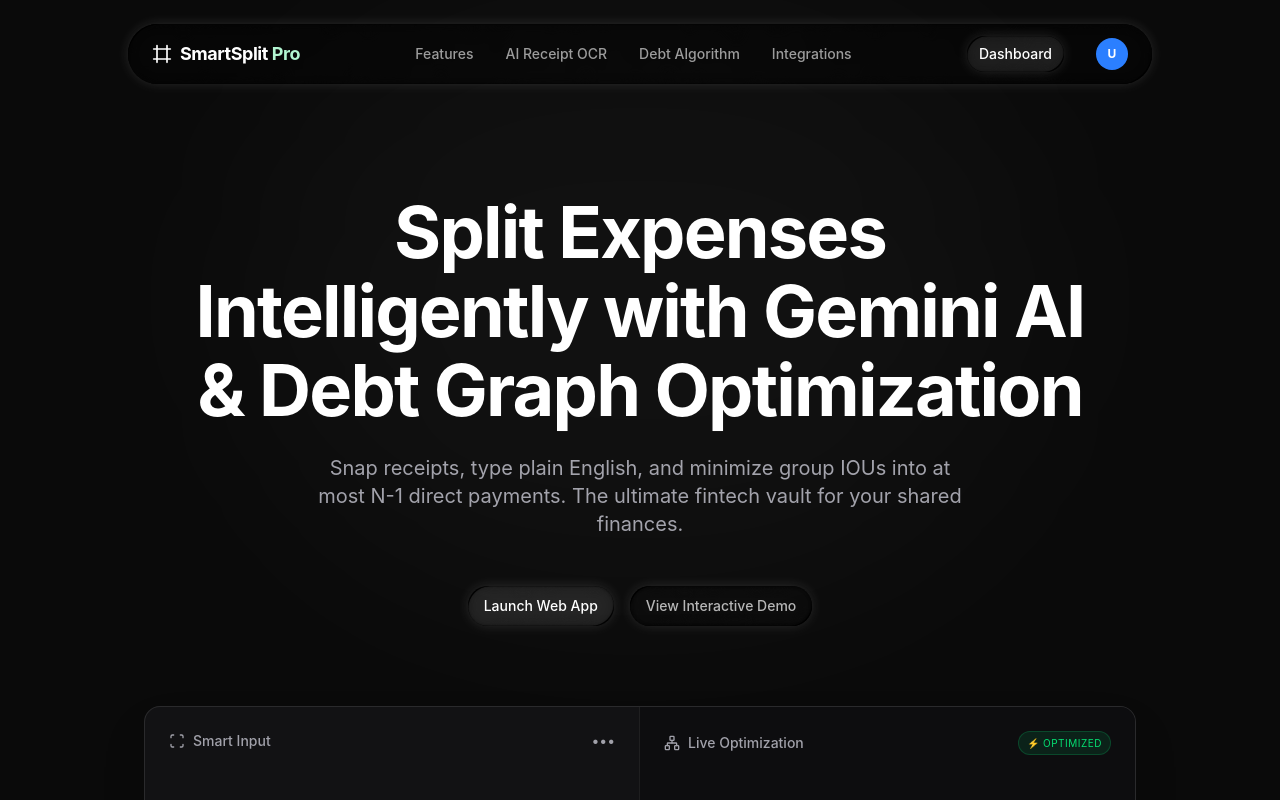
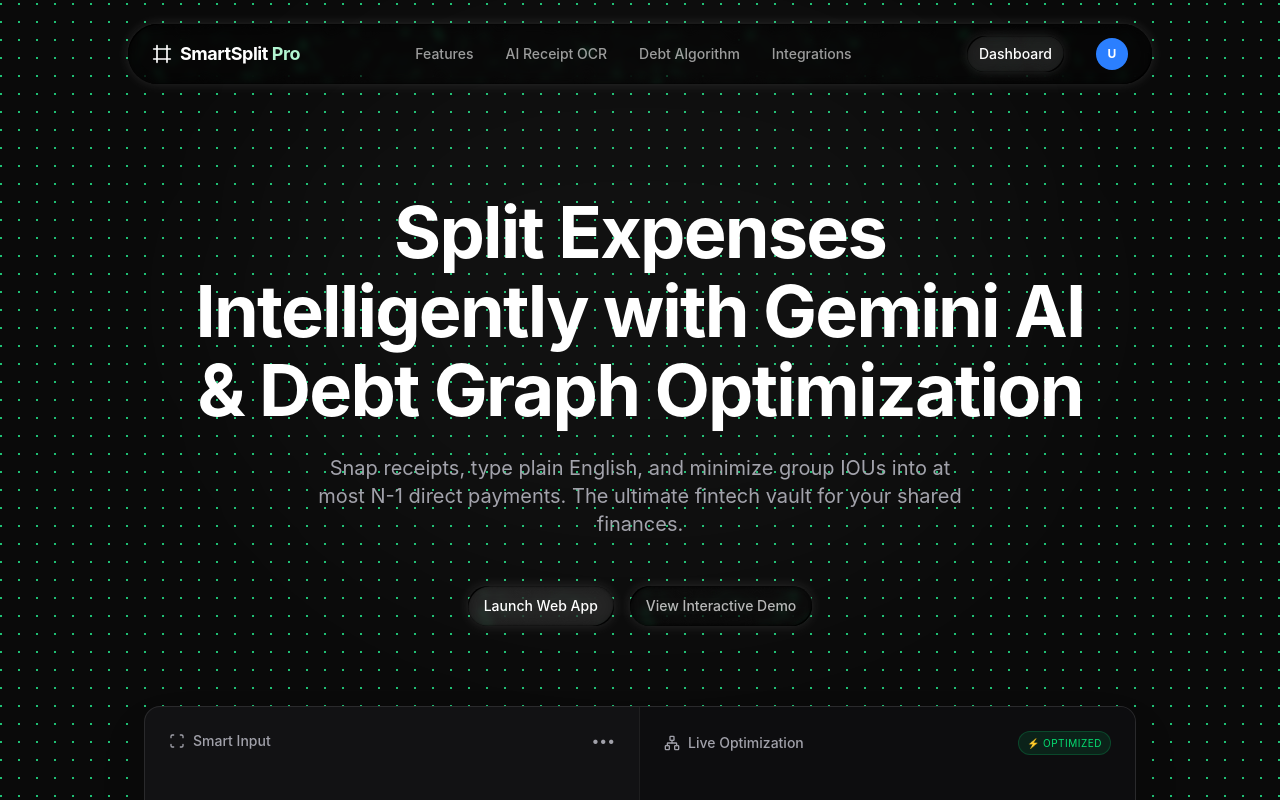
Before and after one commit to Garvgoel23/SmartSplit, a Next.js app in the folder client/: page / in a window 1280 px wide. Shown: the top 800 px of the page. Built offline with nearby package versions, Linux system fonts and the light colour scheme.

Commit message:
feat: initialize client application with Next.js, interactive DotGrid component, and landing page layout

```diff
--- a/client/app/page.tsx
+++ b/client/app/page.tsx
@@ -5,10 +5,26 @@ import HeroWidget from '@/components/landing/HeroWidget';
 import FeaturesGrid from '@/components/landing/FeaturesGrid';
 import OptimizationShowcase from '@/components/landing/OptimizationShowcase';
 import Footer from '@/components/landing/Footer';
+import DotGrid from '@/components/DotGrid';
 
 export default function Home() {
   return (
-    <div className="min-h-screen bg-background font-sans overflow-x-hidden selection:bg-white/20">
+    <div className="min-h-screen bg-background font-sans overflow-x-hidden selection:bg-white/20 relative">
+      {/* Background DotGrid pattern */}
+      <div className="fixed inset-0 z-0 pointer-events-none">
+        <DotGrid
+          dotSize={2}
+          gap={16}
+          baseColor="#27ff9a"
+          activeColor="#27ff9a"
+          proximity={120}
+          shockRadius={250}
+          shockStrength={5}
+          resistance={750}
+          returnDuration={1.5}
+        />
+      </div>
+
       <Navbar />
 
       <main className="w-full relative z-10 flex flex-col items-center">
--- /dev/null
+++ b/client/components/DotGrid.css
@@ -0,0 +1,22 @@
+.dot-grid {
+  display: flex;
+  align-items: center;
+  justify-content: center;
+  height: 100%;
+  width: 100%;
+  position: relative;
+}
+
+.dot-grid__wrap {
+  width: 100%;
+  height: 100%;
+  position: relative;
+}
+
+.dot-grid__canvas {
+  position: absolute;
+  inset: 0;
+  width: 100%;
+  height: 100%;
+  pointer-events: none;
+}
--- /dev/null
+++ b/client/components/DotGrid.tsx
@@ -0,0 +1,294 @@
+'use client';
+import React, { useRef, useEffect, useCallback, useMemo } from 'react';
+import { gsap } from 'gsap';
+import { InertiaPlugin } from 'gsap/InertiaPlugin';
+
+import './DotGrid.css';
+
+gsap.registerPlugin(InertiaPlugin);
+
+const throttle = (func: (...args: any[]) => void, limit: number) => {
+  let lastCall = 0;
+  return function (this: any, ...args: any[]) {
+    const now = performance.now();
+    if (now - lastCall >= limit) {
+      lastCall = now;
+      func.apply(this, args);
+    }
+  };
+};
+
+interface Dot {
+  cx: number;
+  cy: number;
+  xOffset: number;
+  yOffset: number;
+  _inertiaApplied: boolean;
+}
+
+export interface DotGridProps {
+  dotSize?: number;
+  gap?: number;
+  baseColor?: string;
+  activeColor?: string;
+  proximity?: number;
+  speedTrigger?: number;
+  shockRadius?: number;
+  shockStrength?: number;
+  maxSpeed?: number;
+  resistance?: number;
+  returnDuration?: number;
+  className?: string;
+  style?: React.CSSProperties;
+}
+
+function hexToRgb(hex: string) {
+  const clean = hex.trim().replace(/['"]/g, '');
+  const m = clean.match(/^#?([a-f\d]{2})([a-f\d]{2})([a-f\d]{2})/i);
+  if (!m) return { r: 0, g: 0, b: 0 };
+  return {
+    r: parseInt(m[1], 16),
+    g: parseInt(m[2], 16),
+    b: parseInt(m[3], 16)
+  };
+}
+
+const DotGrid: React.FC<DotGridProps> = ({
+  dotSize = 2,
+  gap = 16,
+  baseColor = '#27ff9a',
+  activeColor = '#27ff9a',
+  proximity = 150,
+  speedTrigger = 100,
+  shockRadius = 250,
+  shockStrength = 5,
+  maxSpeed = 5000,
+  resistance = 750,
+  returnDuration = 1.5,
+  className = '',
+  style
+}) => {
+  const wrapperRef = useRef<HTMLDivElement>(null);
+  const canvasRef = useRef<HTMLCanvasElement>(null);
+  const dotsRef = useRef<Dot[]>([]);
+  const pointerRef = useRef({
+    x: 0,
+    y: 0,
+    vx: 0,
+    vy: 0,
+    speed: 0,
+    lastTime: 0,
+    lastX: 0,
+    lastY: 0
+  });
+
+  const sanitizedBaseColor = useMemo(() => baseColor.trim().replace(/['"]/g, ''), [baseColor]);
+  const baseRgb = useMemo(() => hexToRgb(baseColor), [baseColor]);
+  const activeRgb = useMemo(() => hexToRgb(activeColor), [activeColor]);
+
+  const circlePath = useMemo(() => {
+    if (typeof window === 'undefined' || !window.Path2D) return null;
+
+    const p = new Path2D();
+    p.arc(0, 0, dotSize / 2, 0, Math.PI * 2);
+    return p;
+  }, [dotSize]);
+
+  const buildGrid = useCallback(() => {
+    const wrap = wrapperRef.current;
+    const canvas = canvasRef.current;
+    if (!wrap || !canvas) return;
+
+    const { width, height } = wrap.getBoundingClientRect();
+    const dpr = window.devicePixelRatio || 1;
+
+    canvas.width = width * dpr;
+    canvas.height = height * dpr;
+    canvas.style.width = `${width}px`;
+    canvas.style.height = `${height}px`;
+    const ctx = canvas.getContext('2d');
+    if (ctx) ctx.scale(dpr, dpr);
+
+    const cols = Math.floor((width + gap) / (dotSize + gap));
+    const rows = Math.floor((height + gap) / (dotSize + gap));
+    const cell = dotSize + gap;
+
+    const gridW = cell * cols - gap;
+    const gridH = cell * rows - gap;
+
+    const extraX = width - gridW;
+    const extraY = height - gridH;
+
+    const startX = extraX / 2 + dotSize / 2;
+    const startY = extraY / 2 + dotSize / 2;
+
+    const dots: Dot[] = [];
+    for (let y = 0; y < rows; y++) {
+      for (let x = 0; x < cols; x++) {
+        const cx = startX + x * cell;
+        const cy = startY + y * cell;
+        dots.push({ cx, cy, xOffset: 0, yOffset: 0, _inertiaApplied: false });
+      }
+    }
+    dotsRef.current = dots;
+  }, [dotSize, gap]);
+
+  useEffect(() => {
+    if (!circlePath) return;
+
+    let rafId: number;
+    const proxSq = proximity * proximity;
+
+    const draw = () => {
+      const canvas = canvasRef.current;
+      if (!canvas) return;
+      const ctx = canvas.getContext('2d');
+      if (!ctx) return;
+      ctx.clearRect(0, 0, canvas.width, canvas.height);
+
+      const { x: px, y: py } = pointerRef.current;
+
+      for (const dot of dotsRef.current) {
+        const ox = dot.cx + dot.xOffset;
+        const oy = dot.cy + dot.yOffset;
+        const dx = dot.cx - px;
+        const dy = dot.cy - py;
+        const dsq = dx * dx + dy * dy;
+
+        let style = sanitizedBaseColor;
+        if (dsq <= proxSq) {
+          const dist = Math.sqrt(dsq);
+          const t = 1 - dist / proximity;
+          const r = Math.round(baseRgb.r + (activeRgb.r - baseRgb.r) * t);
+          const g = Math.round(baseRgb.g + (activeRgb.g - baseRgb.g) * t);
+          const b = Math.round(baseRgb.b + (activeRgb.b - baseRgb.b) * t);
+          style = `rgb(${r},${g},${b})`;
+        }
+
+        ctx.save();
+        ctx.translate(ox, oy);
+        ctx.fillStyle = style;
+        ctx.fill(circlePath);
+        ctx.restore();
+      }
+
+      rafId = requestAnimationFrame(draw);
+    };
+
+    draw();
+    return () => cancelAnimationFrame(rafId);
+  }, [proximity, baseColor, activeRgb, baseRgb, circlePath]);
+
+  useEffect(() => {
+    buildGrid();
+    let ro: ResizeObserver | null = null;
+    if ('ResizeObserver' in window) {
+      ro = new ResizeObserver(buildGrid);
+      wrapperRef.current && ro.observe(wrapperRef.current);
+    } else {
+      (window as Window).addEventListener('resize', buildGrid);
+    }
+    return () => {
+      if (ro) ro.disconnect();
+      else window.removeEventListener('resize', buildGrid);
+    };
+  }, [buildGrid]);
+
+  useEffect(() => {
+    const onMove = (e: MouseEvent) => {
+      const now = performance.now();
+      const pr = pointerRef.current;
+      const dt = pr.lastTime ? now - pr.lastTime : 16;
+      const dx = e.clientX - pr.lastX;
+      const dy = e.clientY - pr.lastY;
+      let vx = (dx / dt) * 1000;
+      let vy = (dy / dt) * 1000;
+      let speed = Math.hypot(vx, vy);
+      if (speed > maxSpeed) {
+        const scale = maxSpeed / speed;
+        vx *= scale;
+        vy *= scale;
+        speed = maxSpeed;
+      }
+      pr.lastTime = now;
+      pr.lastX = e.clientX;
+      pr.lastY = e.clientY;
+      pr.vx = vx;
+      pr.vy = vy;
+      pr.speed = speed;
+
+      const rect = canvasRef.current!.getBoundingClientRect();
+      pr.x = e.clientX - rect.left;
+      pr.y = e.clientY - rect.top;
+
+      for (const dot of dotsRef.current) {
+        const dist = Math.hypot(dot.cx - pr.x, dot.cy - pr.y);
+        if (speed > speedTrigger && dist < proximity && !dot._inertiaApplied) {
+          dot._inertiaApplied = true;
+          gsap.killTweensOf(dot);
+          const pushX = dot.cx - pr.x + vx * 0.005;
+          const pushY = dot.cy - pr.y + vy * 0.005;
+          gsap.to(dot, {
+            inertia: { xOffset: pushX, yOffset: pushY, resistance },
+            onComplete: () => {
+              gsap.to(dot, {
+                xOffset: 0,
+                yOffset: 0,
+                duration: returnDuration,
+                ease: 'elastic.out(1,0.75)'
+              });
+              dot._inertiaApplied = false;
+            }
+          });
+        }
+      }
+    };
+
+    const onClick = (e: MouseEvent) => {
+      const rect = canvasRef.current!.getBoundingClientRect();
+      const cx = e.clientX - rect.left;
+      const cy = e.clientY - rect.top;
+      for (const dot of dotsRef.current) {
+        const dist = Math.hypot(dot.cx - cx, dot.cy - cy);
+        if (dist < shockRadius && !dot._inertiaApplied) {
+          dot._inertiaApplied = true;
+          gsap.killTweensOf(dot);
+          const falloff = Math.max(0, 1 - dist / shockRadius);
+          const pushX = (dot.cx - cx) * shockStrength * falloff;
+          const pushY = (dot.cy - cy) * shockStrength * falloff;
+          gsap.to(dot, {
+            inertia: { xOffset: pushX, yOffset: pushY, resistance },
+            onComplete: () => {
+              gsap.to(dot, {
+                xOffset: 0,
+                yOffset: 0,
+                duration: returnDuration,
+                ease: 'elastic.out(1,0.75)'
+              });
+              dot._inertiaApplied = false;
+            }
+          });
+        }
+      }
+    };
+
+    const throttledMove = throttle(onMove, 50);
+    window.addEventListener('mousemove', throttledMove, { passive: true });
+    window.addEventListener('click', onClick);
+
+    return () => {
+      window.removeEventListener('mousemove', throttledMove);
+      window.removeEventListener('click', onClick);
+    };
+  }, [maxSpeed, speedTrigger, proximity, resistance, returnDuration, shockRadius, shockStrength]);
+
+  return (
+    <section className={`dot-grid ${className}`} style={style}>
+      <div ref={wrapperRef} className="dot-grid__wrap">
+        <canvas ref={canvasRef} className="dot-grid__canvas" />
+      </div>
+    </section>
+  );
+};
+
+export default DotGrid;
--- a/client/package.json
+++ b/client/package.json
@@ -9,12 +9,12 @@
     "lint": "next lint"
   },
   "dependencies": {
-
     "@radix-ui/react-slot": "^1.3.3",
     "axios": "^1.7.0",
     "class-variance-authority": "^0.7.1",
     "clsx": "^2.1.1",
     "framer-motion": "^13.3.0",
+    "gsap": "^3.15.0",
     "lucide-react": "^1.46.0",
     "next": "^15.1.0",
     "react": "^19.0.0",
```
Also changed, not shown: 1 other file (tests, documents, lock files or other folders).
